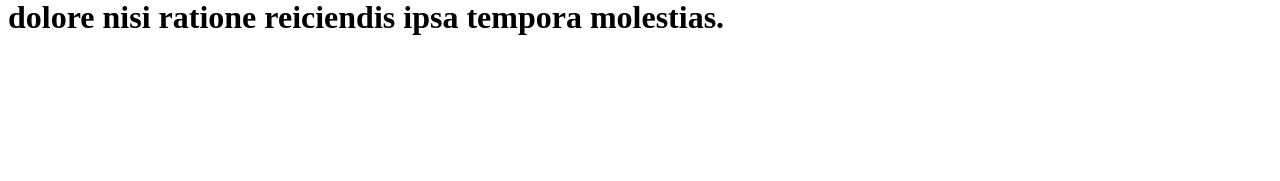
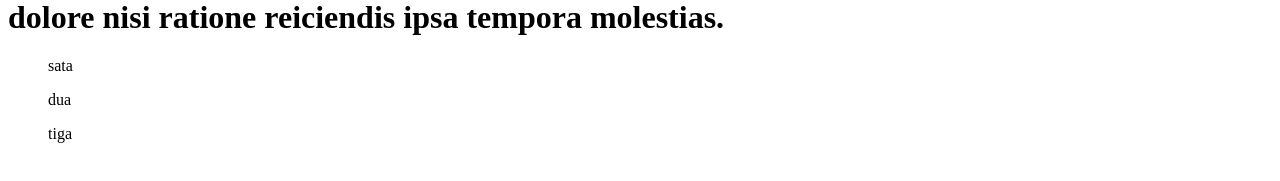
Before and after one commit to kissya40/kissya-tes-2, a plain HTML site: page index.html in a window 1280 px wide. Shown: the part 155-336 px from the top of the page. Drawn offline with Linux system fonts and the light colour scheme.

Commit message:
menambah list

```diff
--- a/index.html
+++ b/index.html
@@ -10,5 +10,8 @@
 <body>
     <h1>hallo</h1>
         <h1>Lorem ipsum, dolor sit amet consectetur adipisicing elit. Repudiandae nulla molestiae dolores dolorum minus at blanditiis eligendi sit rem vitae, voluptas recusandae numquam dolore nisi ratione reiciendis ipsa tempora molestias.</h1>
+<ul>sata</ul>
+<ul>dua</ul>
+<ul>tiga</ul>
 </body>
 </html>
```
